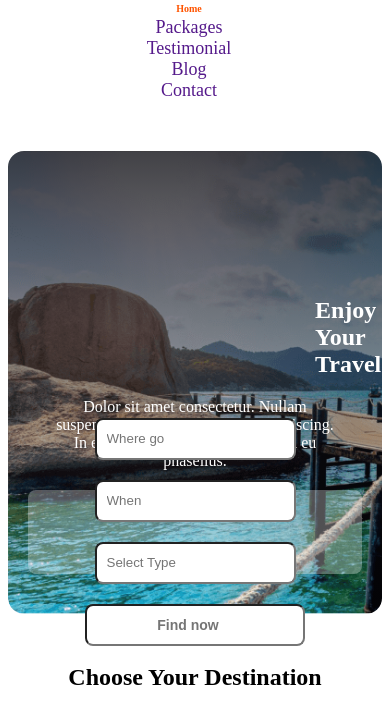
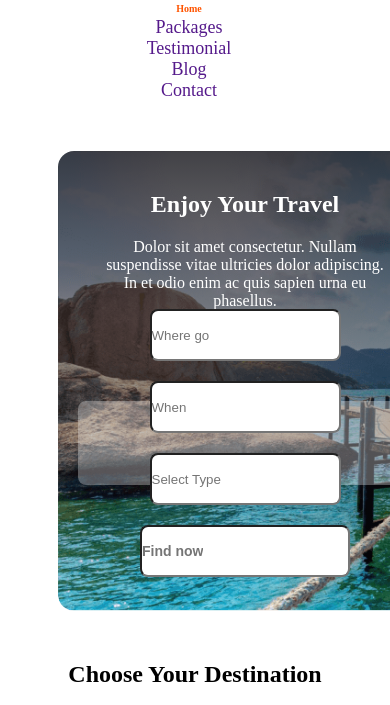
Before and after one commit to alnahian5344/b9-a2, a plain HTML site: page index.html in a window 390 px wide. Shown: the part 105-810 px from the top of the page. Drawn offline with Linux system fonts and the light colour scheme.

Commit message:
explore section updated  done

```diff
--- a/styles/style.css
+++ b/styles/style.css
@@ -499,7 +499,7 @@
     .explore-section {
         width: 100%;
         height: auto;
-        margin: 50px 0;
+        margin: 50px;
         padding: 20px;
         box-sizing: border-box;
         border-radius: 16px;
@@ -510,26 +510,33 @@
 
     .explore-header h1 {
         font-size: 24px;
+        padding: 0px;
+        text-align: center;
     }
 
     .explore-header p {
-        padding: 0 20px;
+        padding: 0px 20px;
     }
 
     .explore-box {
         width: 100%;
+        display: inline-flex;
         flex-direction: column;
         gap: 20px;
-        margin: 20px 0;
+        margin-left: 0px;
+
     }
 
     .explore-box input {
         width: 100%;
-        height: 42px;
         border-radius: 8px;
         background: #FFF;
         padding: 10px;
         box-sizing: border-box;
+        align-items: center;
+        padding-left: 0px;
+        justify-items: center;
+        justify-content: center;
     }
 
     .input-4 {
```
